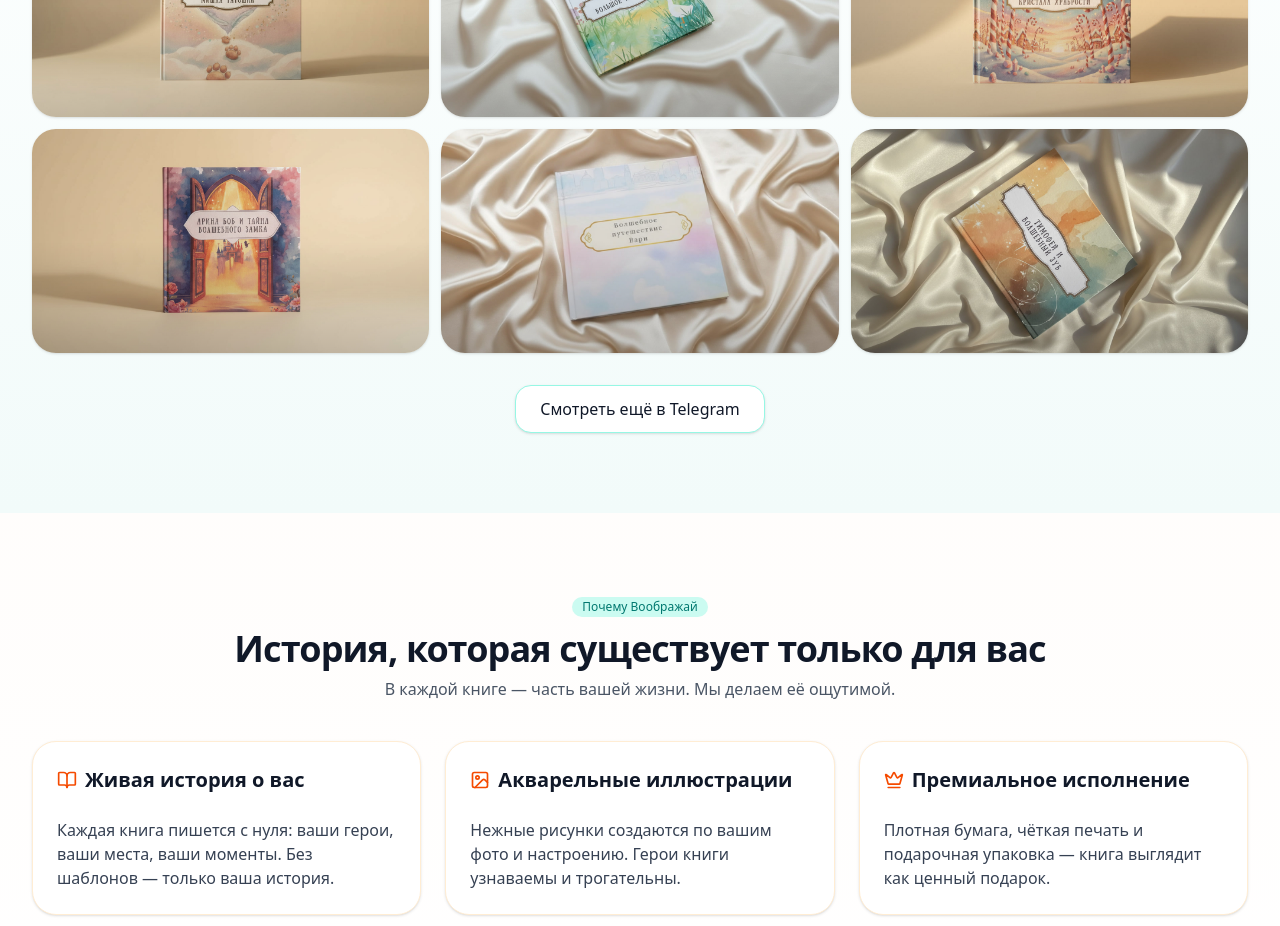
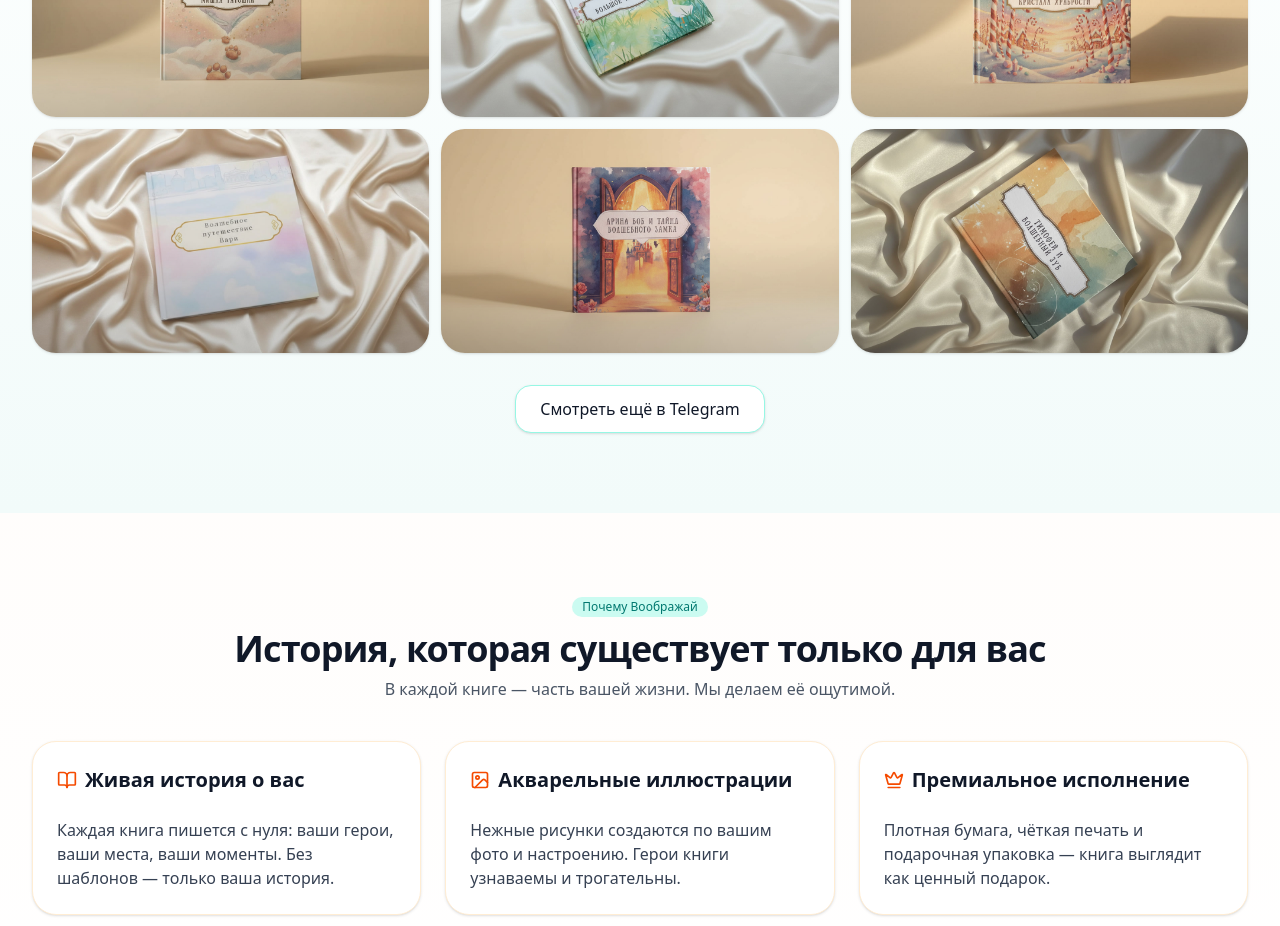
Before and after one commit to pastushin86-cpu/voobrazhay-landing, a Next.js app: page / in a window 1280 px wide. Shown: the part 2100-3026 px from the top of the page. Built offline with nearby package versions, Linux system fonts and the light colour scheme.

Commit message:
Swap 4-4 and 5-5 images in BOOKS_GALLERY

```diff
--- a/src/app/page.tsx
+++ b/src/app/page.tsx
@@ -45,8 +45,8 @@ const BOOKS_GALLERY = [
   "/gallery/1-1.jpg?v=2",
   "/gallery/2-2.jpg?v=2",
   "/gallery/3-3.jpg?v=2",
+  "/gallery/5-5.jpg?v=2",
   "/gallery/4-4.jpg?v=2",
-  "/gallery/5-5.jpg?v=2",
   "/gallery/6-6.jpg?v=2",
 ];
 
```
